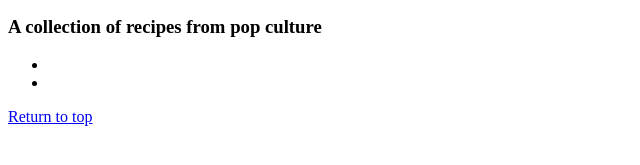
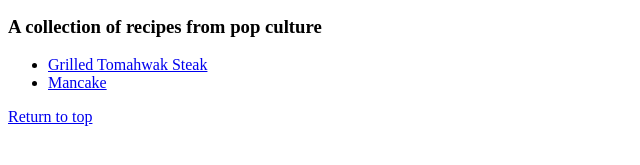
Before and after one commit to sharangabo/Recipes.website, a plain HTML site: page index.html in a window 1280 px wide. Shown: the part 101-266 px from the top of the page, without its empty margins (0-640 px from the left). Drawn offline with Linux system fonts and the light colour scheme.

Commit message:
index.html

```diff
--- a/index.html
+++ b/index.html
@@ -10,8 +10,8 @@
 	<h3 id='image label'>A collection of recipes from pop culture</h3>
 	<div>
 	    <ul>
-	        <li><a href='./recipes/GrilledTomahawkSteak.html'></a</li>
-		<li><a href='./recipes/mancake.html'></a</li>
+		<li><a href='./recipes/GrilledTomahawkSteak.html'>Grilled Tomahwak Steak</a</li>
+		<li><a href='./recipes/mancake.html'>Mancake</a</li>
 	    </ul>
 	</div>
 	<a href="#header">Return to top<a>
```
Also changed, not shown: 1 other file.
